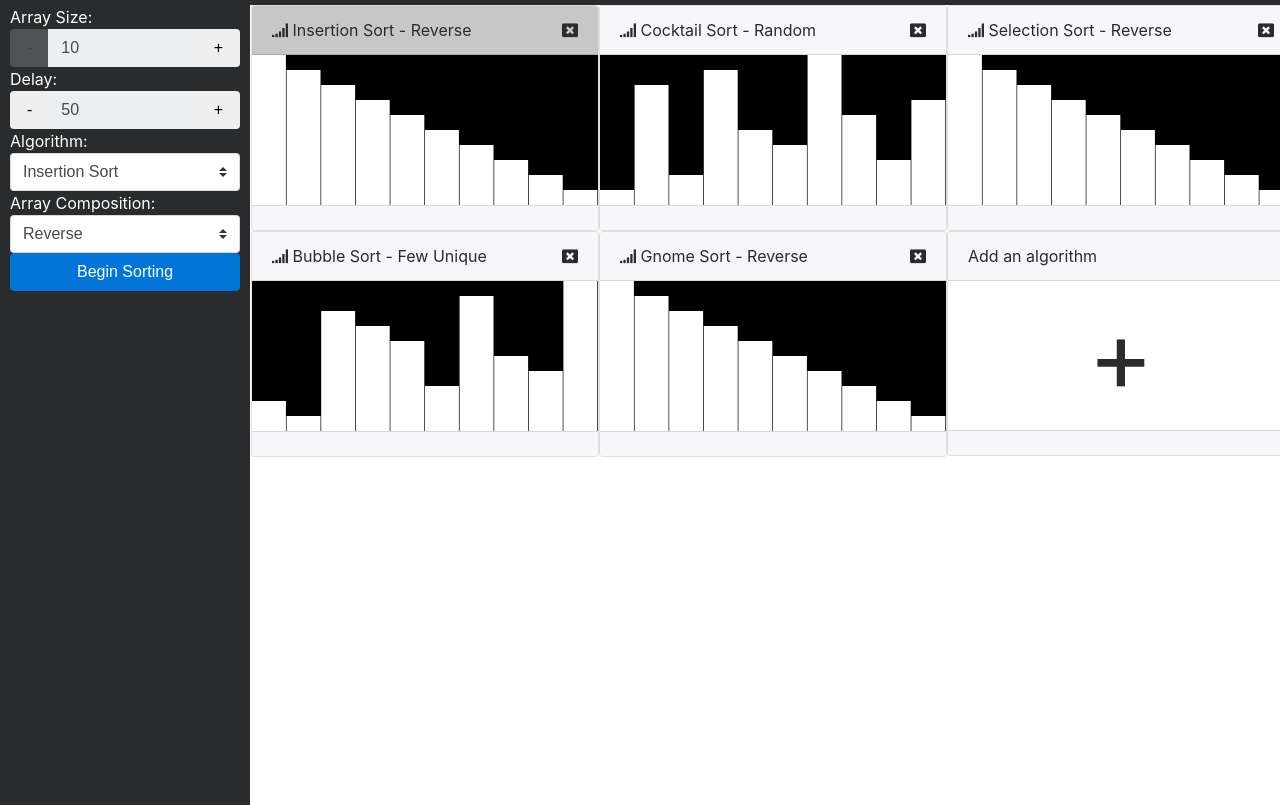
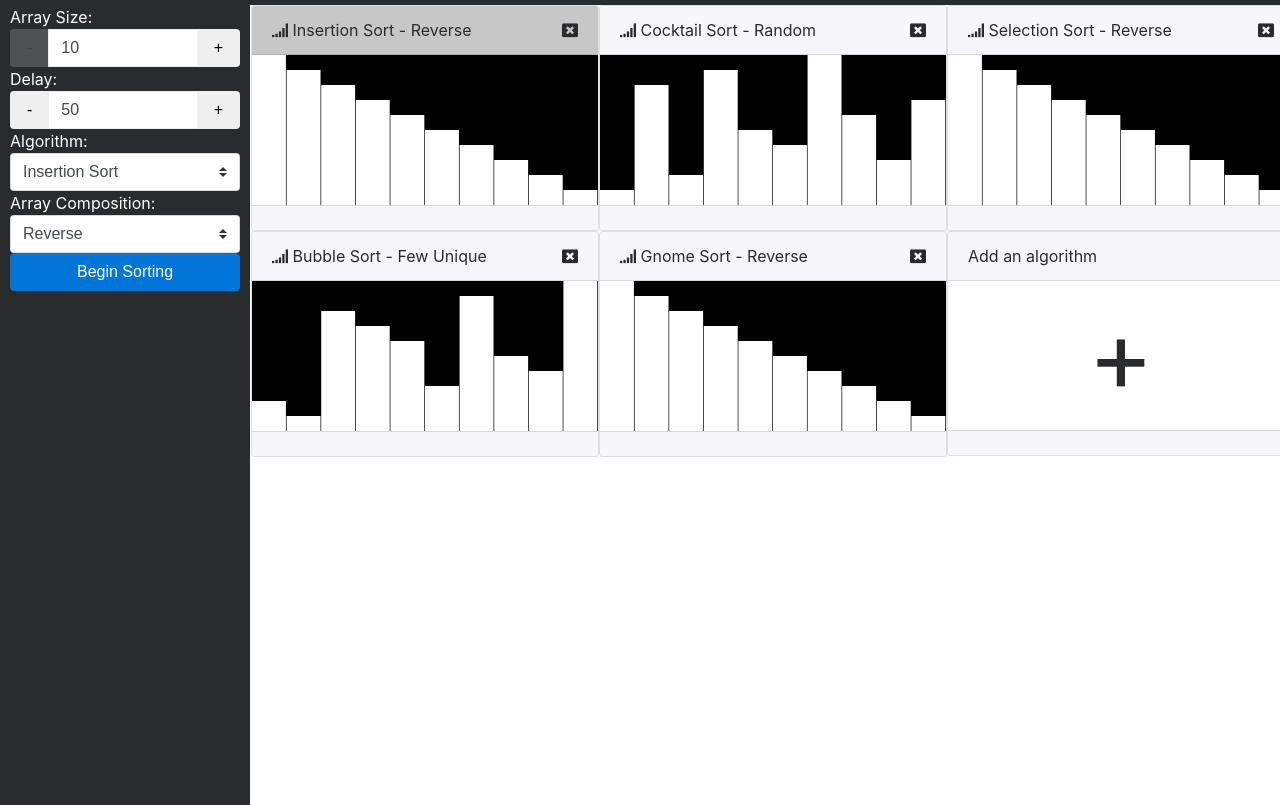
Before and after one commit to Rad-Dad/RadDad.github.io, a plain HTML site: page index.html in a window 1280 px wide. Shown: the part 49-854 px from the top of the page. Drawn offline with Linux system fonts and the light colour scheme.

Commit message:
Update index.html

```diff
--- a/index.html
+++ b/index.html
@@ -43,7 +43,7 @@
                               <span class="glyphicon glyphicon-minus">-</span>
                           </button>
                       </span>
-                      <input type="text"  type="text" disabled="disabled" name="quant[1]" class="form-control input-number arryQuant" value="10" min="10" max="100">
+                      <input type="text" style="background: white;cursor: default;" type="text" disabled="disabled" name="quant[1]" class="form-control input-number arryQuant" value="10" min="10" max="100">
                       <span class="input-group-btn">
                           <button type="button" class="btn btn-default btn-number UItoggle" data-type="plus" data-field="quant[1]">
                               <span class="glyphicon glyphicon-plus">+</span>
@@ -61,7 +61,7 @@
                               <span class="glyphicon glyphicon-minus">-</span>
                           </button>
                       </span>
-                      <input type="text" type="text" disabled="disabled" name="quant[2]" class="form-control input-number delayQuant" value="50" min="10" max="150">
+                      <input type="text" style="background: white;cursor: default;" type="text" disabled="disabled" name="quant[2]" class="form-control input-number delayQuant" value="50" min="10" max="150">
                       <span class="input-group-btn">
                           <button type="button" class="btn btn-default btn-number UItoggle" data-type="plus" data-field="quant[2]">
                               <span class="glyphicon glyphicon-plus">+</span>
```
